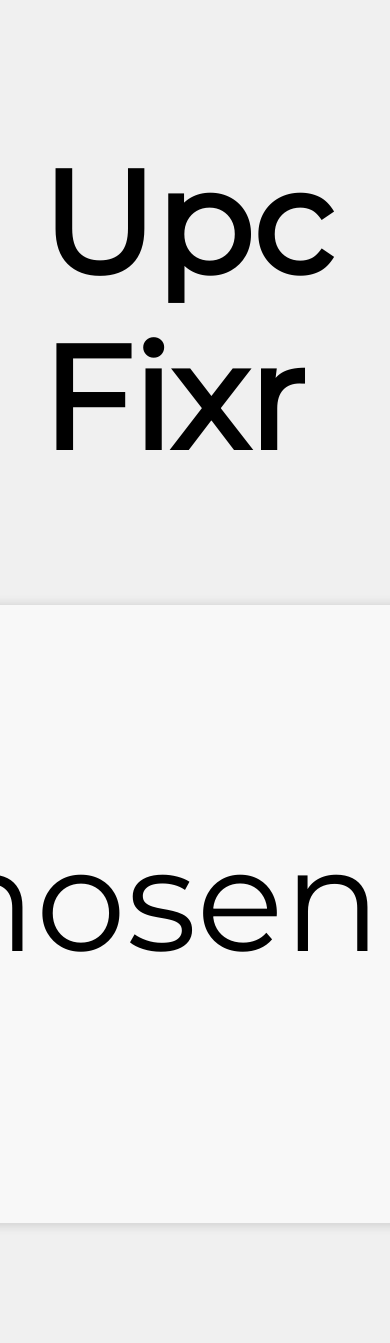
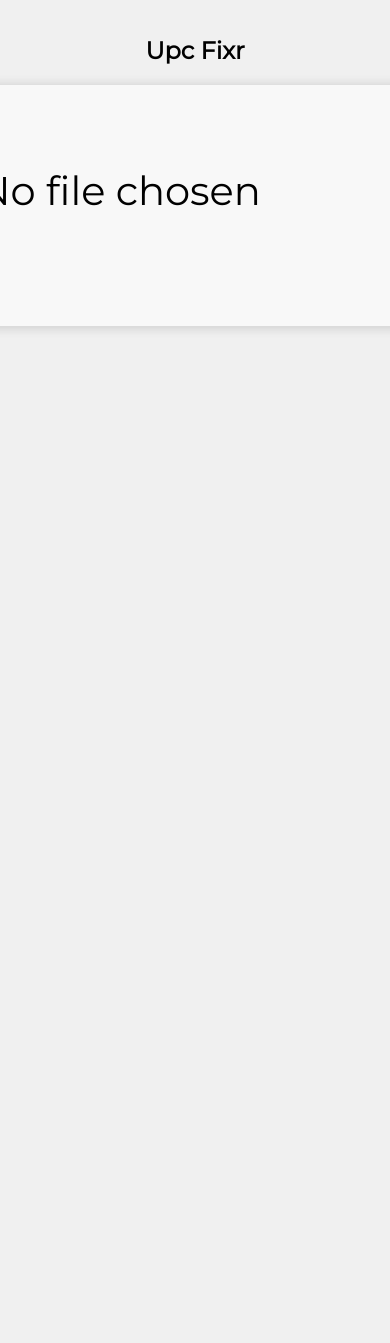
Before and after one commit to RoniBurgener/UPCfixr, a Flask app: page / in a window 390 px wide; the page is wider, and only the part inside the window is pictured. Shown: the top 1343 px of that part. After the commit the page ends 330 px from the top of that part, so only its background shows below. Run offline with Flask 2, Linux system fonts and the light colour scheme.

Commit message:
mobile sizes

```diff
--- a/static/main.css
+++ b/static/main.css
@@ -57,16 +57,20 @@ input[type=submit]:hover {
 }
 
 @media screen and (max-width: 992px) {
-  * {
-    font-size: 3rem;
-  }
   body {
     max-height: 90vh;
   }
   form {
+    font-size: 2.5rem;
     opacity: 1;
     animation: none;
     margin-bottom: 200px;
+  }
+  label{
+    font-size: 2.5rem;
+  }
+  input {
+    font-size: 2.5rem;
   }
 }
 
```
